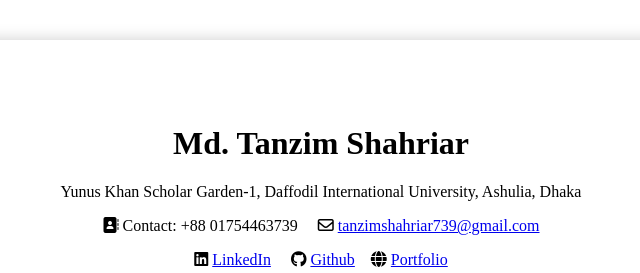
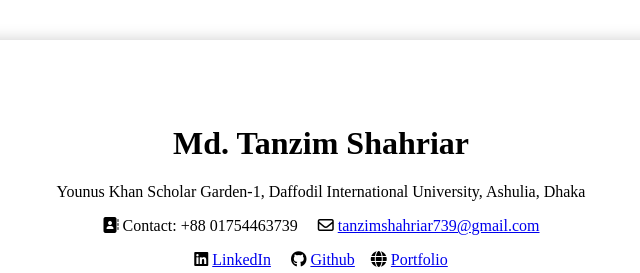
Before and after one commit to Tanzim-Shahriar/My-Resume, a plain HTML site: page index.html in a window 1280 px wide. Shown: the top 273 px of the page, 229-869 px from the left. Drawn offline with Linux system fonts and the light colour scheme.

Commit message:
Update index.html

```diff
--- a/index.html
+++ b/index.html
@@ -9,7 +9,7 @@
     </head>
     <body>
         <h1 align="center">Md. Tanzim Shahriar</h1>
-        <p align="center">Yunus Khan Scholar Garden-1, Daffodil International University, Ashulia, Dhaka</p>
+        <p align="center">Younus Khan Scholar Garden-1, Daffodil International University, Ashulia, Dhaka</p>
         <p align="center"><i class="fa-solid fa-address-book"></i> Contact: +88 01754463739 &nbsp;&nbsp;&nbsp;
             <i class="fa-regular fa-envelope"></i> <a href="mailto:tanzimshahriar739@gmail.com">tanzimshahriar739@gmail.com</a></p>
         <p align="center"> <i class="fa-brands fa-linkedin"></i>
```
